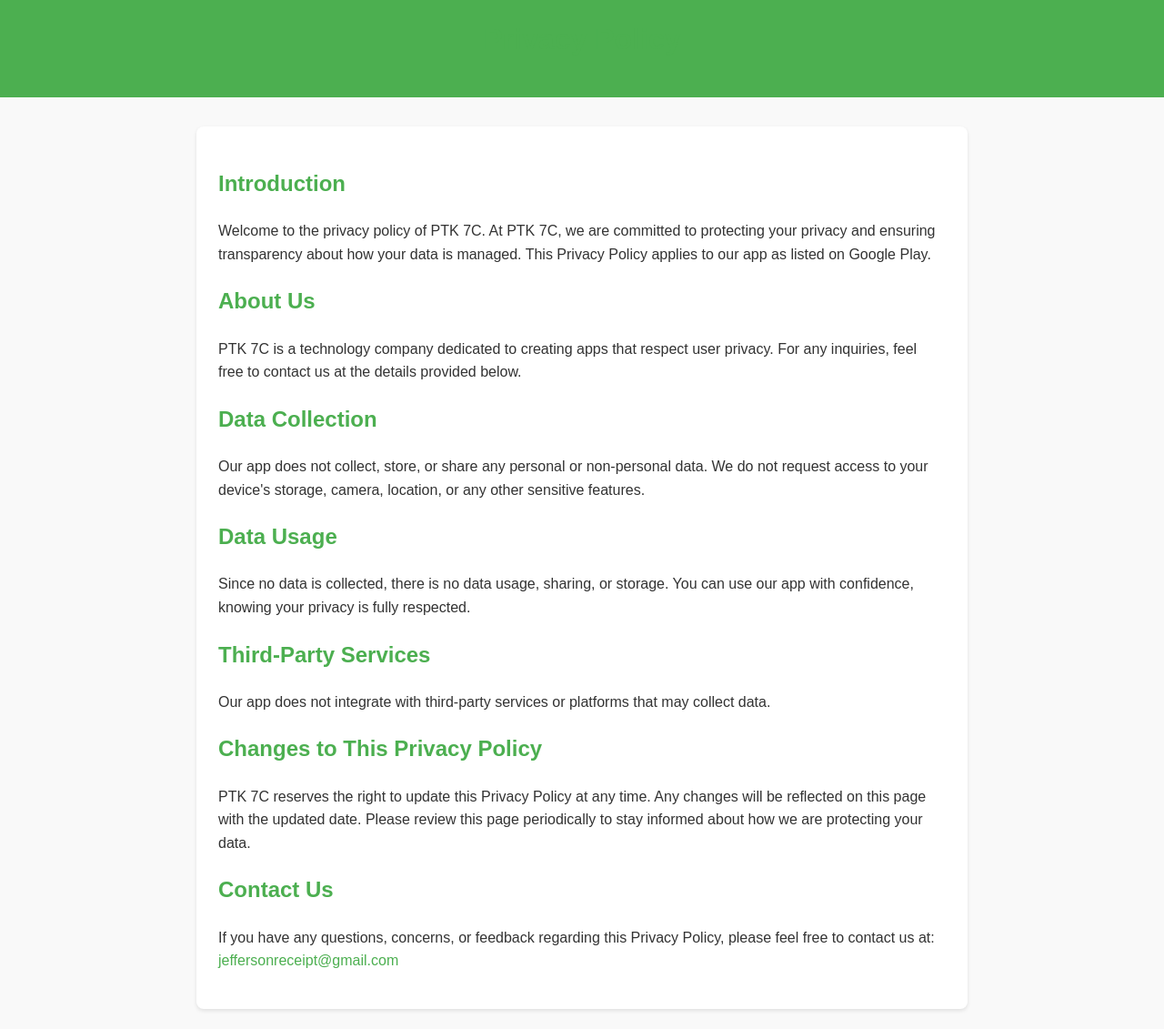
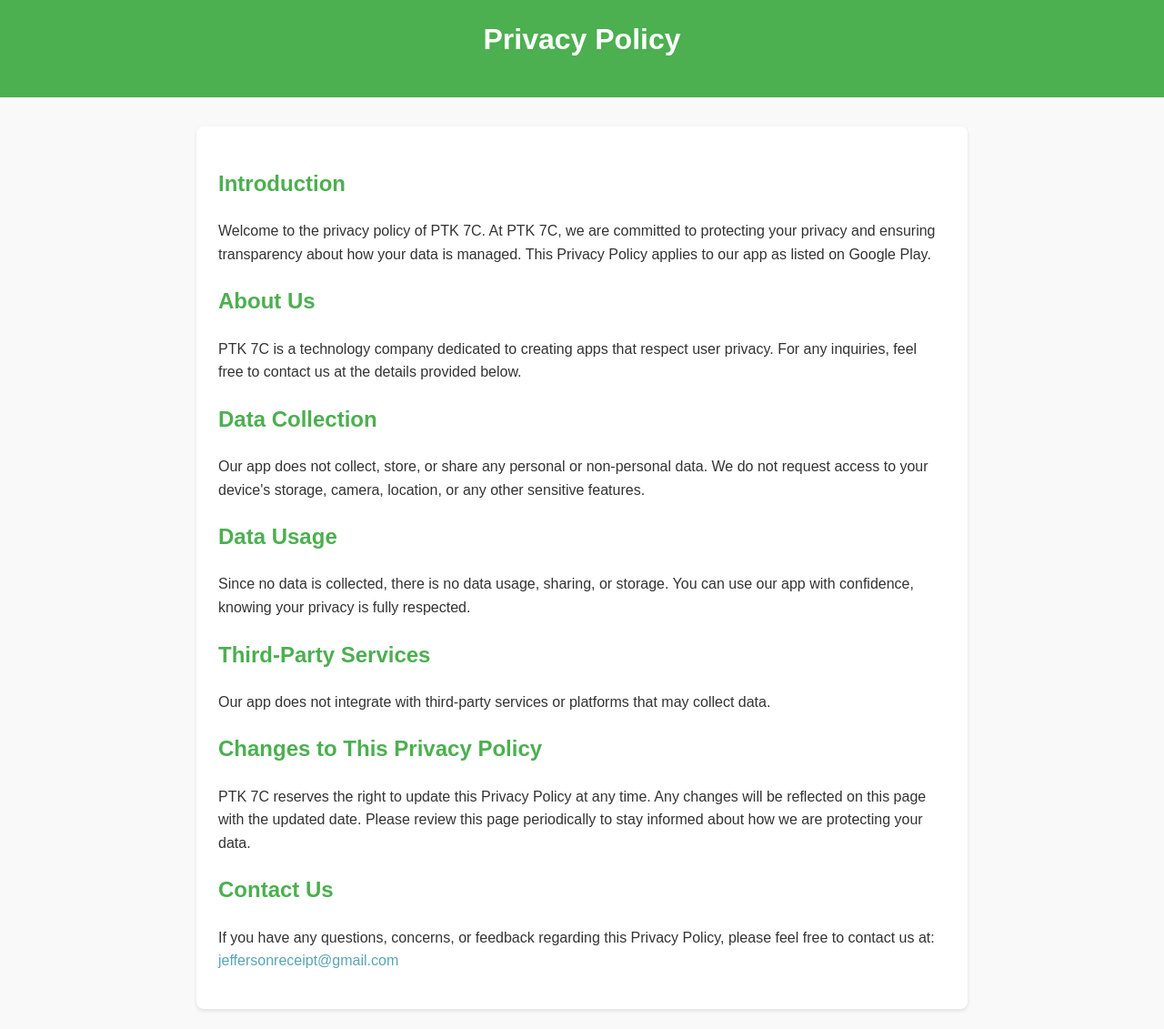
Before and after one commit to JeffTimoman/CeastPolicy, a plain HTML site: page PTK7C.html in a window 1280 px wide. Shown: the part 169-1300 px from the top of the page at 91% size. Drawn offline with Linux system fonts and the light colour scheme.

Commit message:
UpdateCode For 7C Policy

```diff
--- a/PTK7C.html
+++ b/PTK7C.html
@@ -43,7 +43,7 @@
             color: #555;
         }
         a {
-            color: #4CAF50;
+            color: #59a4b6;
             text-decoration: none;
         }
         a:hover {
@@ -54,7 +54,7 @@
 <body>
     <header>
         <img src="img/7clogo.jpg" alt="PTK 7C Logo">
-        <h1>Privacy Policy</h1>
+        <h1 style="color: white;">Privacy Policy</h1>
     </header>
     <main>
         <h2>Introduction</h2>
```
